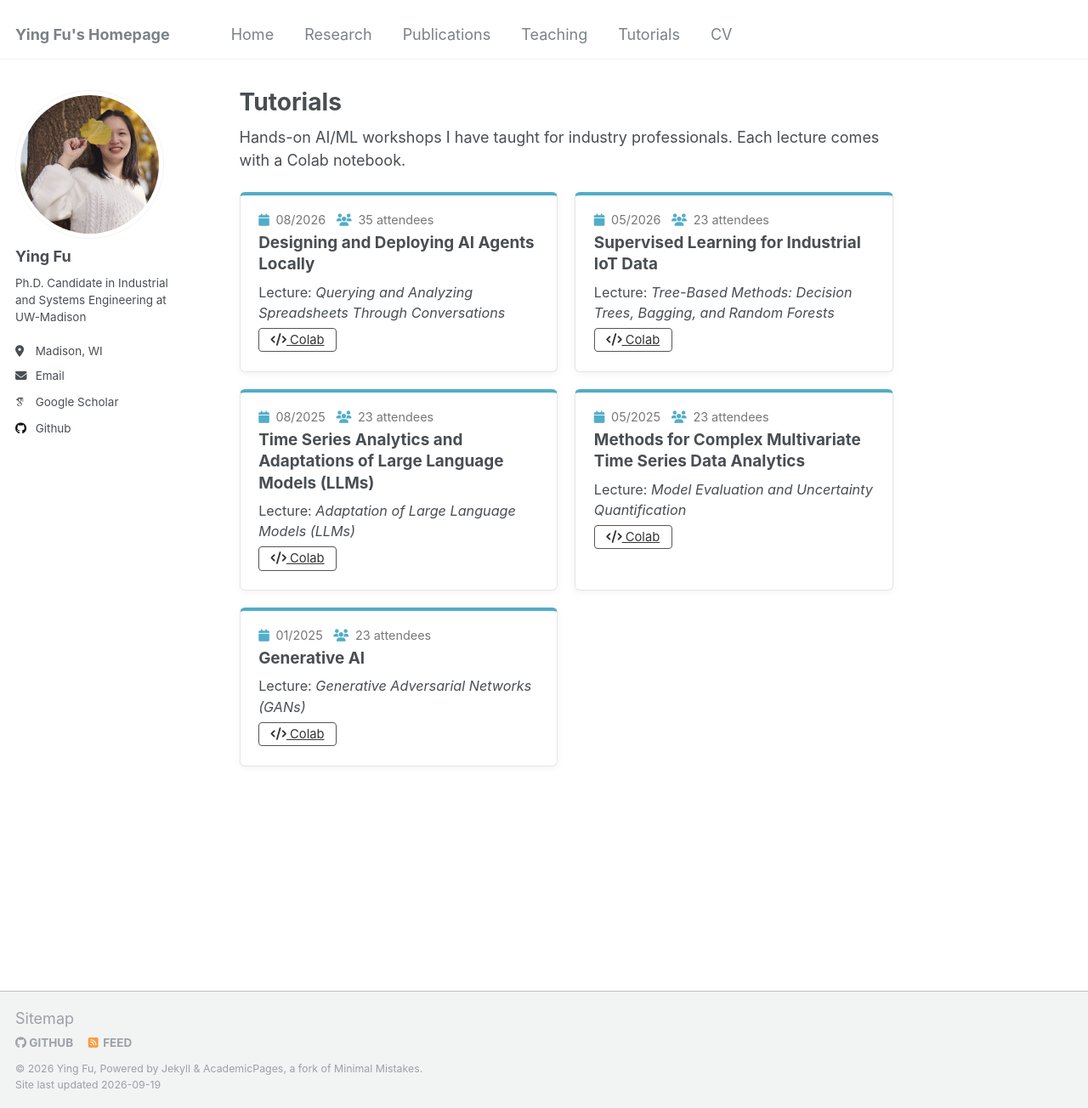
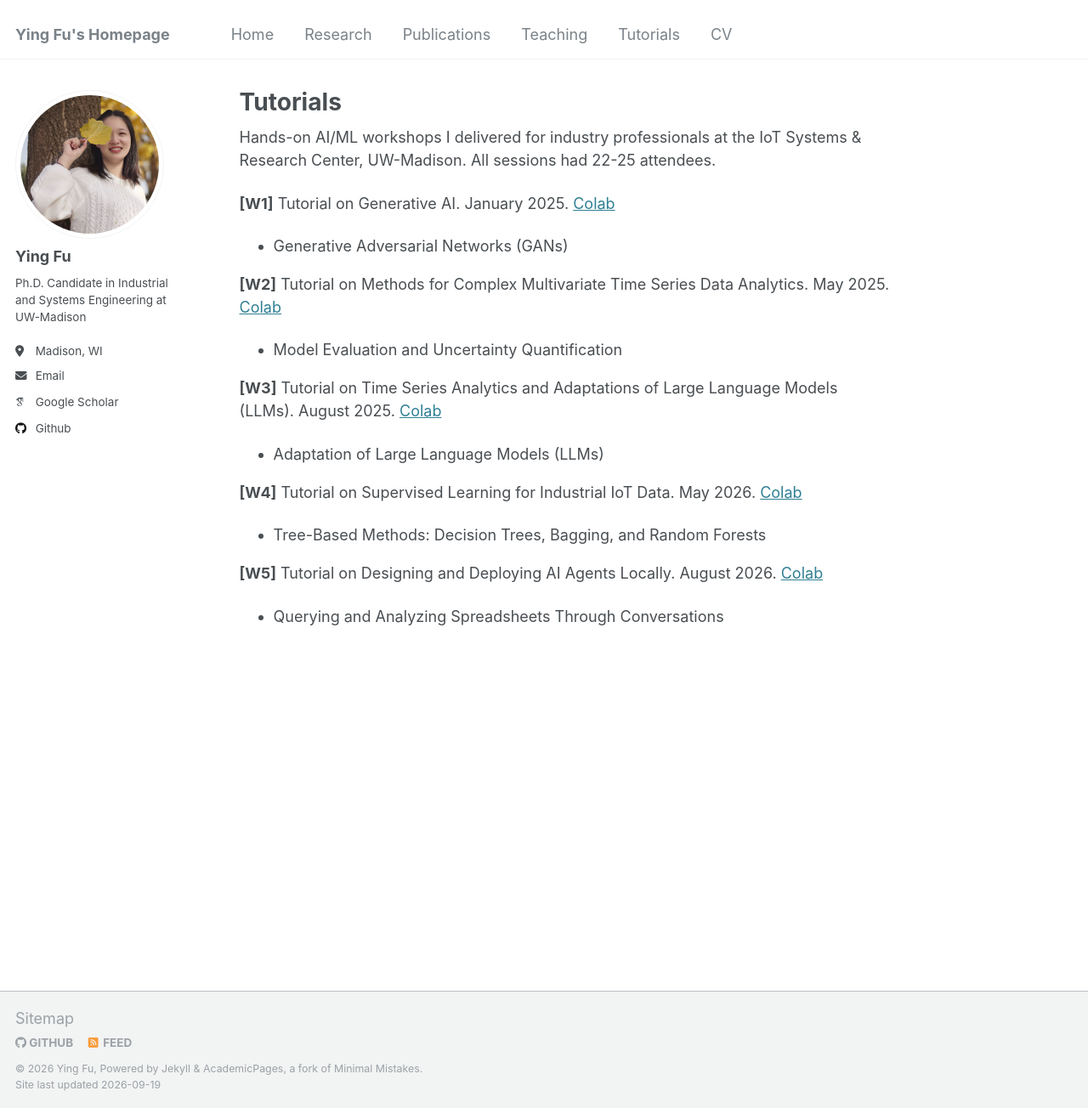
Before and after one commit to YingFuu/YingFuu.github.io, a Jekyll site: the page built from _pages/tutorials.md, in a window 1280 px wide and 1304 px high. Shown: the whole window at 85% size. Built offline with Jekyll 4.4.1, drawn with Linux system fonts in a browser that asks for light colours; some web fonts are replaced.

Commit message:
Tutorials page: plain [W#] list layout
Co-Authored-By: Claude Sonnet 5 <noreply@anthropic.com>

```diff
--- a/_pages/tutorials.md
+++ b/_pages/tutorials.md
@@ -4,43 +4,24 @@ title: "Tutorials"
 author_profile: true
 ---
 
-Hands-on AI/ML workshops I have taught for industry professionals. Each lecture comes with a Colab notebook.
+Hands-on AI/ML workshops I delivered for industry professionals at the IoT Systems & Research Center, UW-Madison. All sessions had 22-25 attendees.
 
-<div class="card-grid">
+**[W1]** Tutorial on Generative AI. January 2025. [Colab](#)
 
-<div class="card">
-  <div class="card-meta"><i class="fas fa-calendar"></i> 08/2026 <i class="fas fa-users"></i> 35 attendees</div>
-  <h3>Designing and Deploying AI Agents Locally</h3>
-  <p>Lecture: <em>Querying and Analyzing Spreadsheets Through Conversations</em></p>
-  <a class="pub-btn" href="#"><i class="fas fa-code"></i> Colab</a>
-</div>
+- Generative Adversarial Networks (GANs)
 
-<div class="card">
-  <div class="card-meta"><i class="fas fa-calendar"></i> 05/2026 <i class="fas fa-users"></i> 23 attendees</div>
-  <h3>Supervised Learning for Industrial IoT Data</h3>
-  <p>Lecture: <em>Tree-Based Methods: Decision Trees, Bagging, and Random Forests</em></p>
-  <a class="pub-btn" href="#"><i class="fas fa-code"></i> Colab</a>
-</div>
+**[W2]** Tutorial on Methods for Complex Multivariate Time Series Data Analytics. May 2025. [Colab](#)
 
-<div class="card">
-  <div class="card-meta"><i class="fas fa-calendar"></i> 08/2025 <i class="fas fa-users"></i> 23 attendees</div>
-  <h3>Time Series Analytics and Adaptations of Large Language Models (LLMs)</h3>
-  <p>Lecture: <em>Adaptation of Large Language Models (LLMs)</em></p>
-  <a class="pub-btn" href="#"><i class="fas fa-code"></i> Colab</a>
-</div>
+- Model Evaluation and Uncertainty Quantification
 
-<div class="card">
-  <div class="card-meta"><i class="fas fa-calendar"></i> 05/2025 <i class="fas fa-users"></i> 23 attendees</div>
-  <h3>Methods for Complex Multivariate Time Series Data Analytics</h3>
-  <p>Lecture: <em>Model Evaluation and Uncertainty Quantification</em></p>
-  <a class="pub-btn" href="#"><i class="fas fa-code"></i> Colab</a>
-</div>
+**[W3]** Tutorial on Time Series Analytics and Adaptations of Large Language Models (LLMs). August 2025. [Colab](#)
 
-<div class="card">
-  <div class="card-meta"><i class="fas fa-calendar"></i> 01/2025 <i class="fas fa-users"></i> 23 attendees</div>
-  <h3>Generative AI</h3>
-  <p>Lecture: <em>Generative Adversarial Networks (GANs)</em></p>
-  <a class="pub-btn" href="#"><i class="fas fa-code"></i> Colab</a>
-</div>
+- Adaptation of Large Language Models (LLMs)
 
-</div>
+**[W4]** Tutorial on Supervised Learning for Industrial IoT Data. May 2026. [Colab](#)
+
+- Tree-Based Methods: Decision Trees, Bagging, and Random Forests
+
+**[W5]** Tutorial on Designing and Deploying AI Agents Locally. August 2026. [Colab](#)
+
+- Querying and Analyzing Spreadsheets Through Conversations
```
